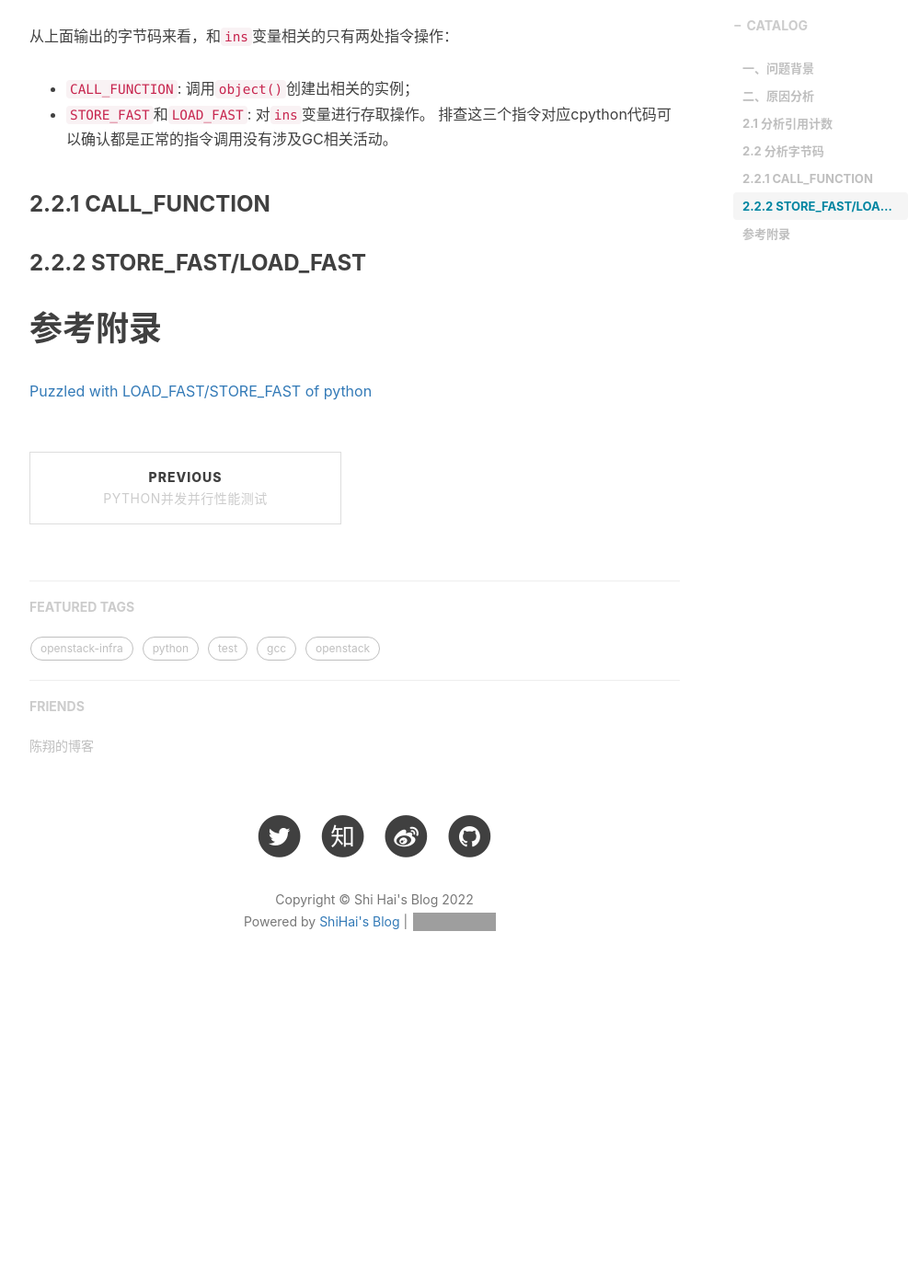
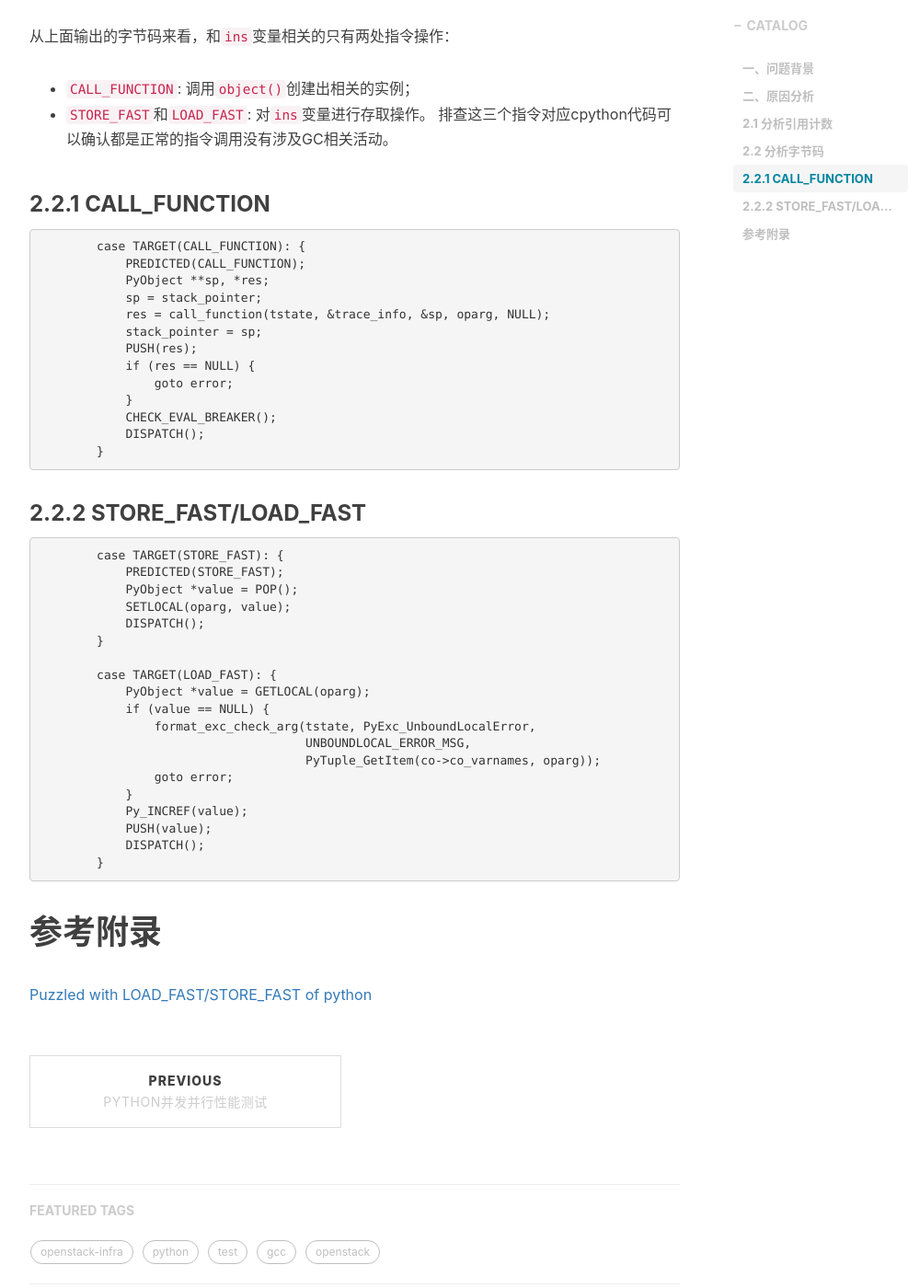
Before and after one commit to shihai1991/shihai1991.github.io, a Jekyll site: the page built from _posts/2022-06-02-python引用计数.md, in a window 1280 px wide and 1400 px high, scrolled down 4164 px. Shown: the whole window at 92% size, without its empty margins (233-1233 px from the left). Built offline with Jekyll 4.4.1, drawn with Linux system fonts in a browser that asks for light colours; nearby versions of some CDN libraries; comment, search, counter and statistics services are not loaded; before the commit the page ends 5270 px from its top, so only the background shows below that; some of the changed text lies outside the part shown; grey boxes are pictures that could not be loaded.

Commit message:
Update 2022-06-02-python引用计数.md

````diff
--- a/_posts/2022-06-02-python引用计数.md
+++ b/_posts/2022-06-02-python引用计数.md
@@ -152,9 +152,44 @@ Disassembly of <code object test at 0x7fece3319a80, file "test.py", line 4>:
 排查这三个指令对应cpython代码可以确认都是正常的指令调用没有涉及GC相关活动。
 
 ### 2.2.1 CALL_FUNCTION
+```C
+        case TARGET(CALL_FUNCTION): {
+            PREDICTED(CALL_FUNCTION);
+            PyObject **sp, *res;
+            sp = stack_pointer;
+            res = call_function(tstate, &trace_info, &sp, oparg, NULL);
+            stack_pointer = sp;
+            PUSH(res);
+            if (res == NULL) {
+                goto error;
+            }
+            CHECK_EVAL_BREAKER();
+            DISPATCH();
+        }
+```
 
 ### 2.2.2 STORE_FAST/LOAD_FAST
+```C
+        case TARGET(STORE_FAST): {
+            PREDICTED(STORE_FAST);
+            PyObject *value = POP();
+            SETLOCAL(oparg, value);
+            DISPATCH();
+        }
 
+        case TARGET(LOAD_FAST): {
+            PyObject *value = GETLOCAL(oparg);
+            if (value == NULL) {
+                format_exc_check_arg(tstate, PyExc_UnboundLocalError,
+                                     UNBOUNDLOCAL_ERROR_MSG,
+                                     PyTuple_GetItem(co->co_varnames, oparg));
+                goto error;
+            }
+            Py_INCREF(value);
+            PUSH(value);
+            DISPATCH();
+        }
+```
 
 
 # 参考附录
````
Also changed, not shown: other parts of _posts/2022-06-02-python引用计数.md (+1 -1 lines).
